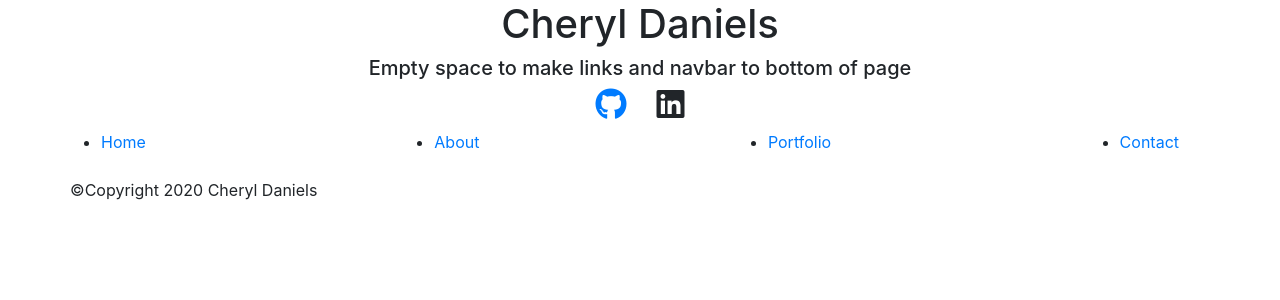
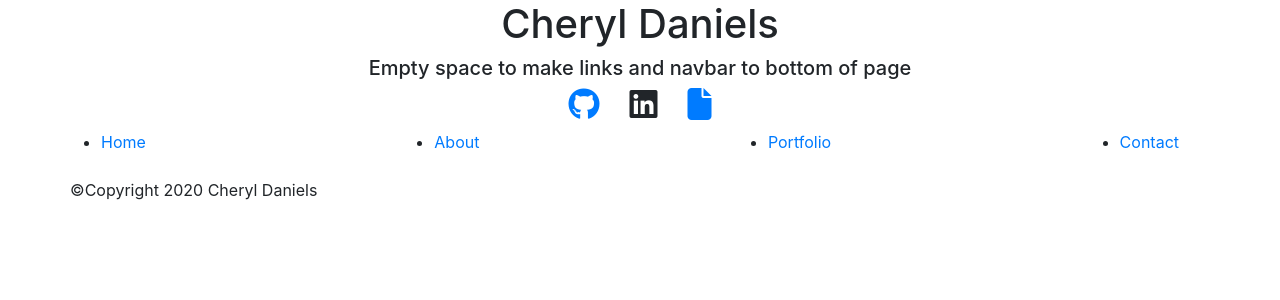
Before and after one commit to cheryld433/react-portfolio, a React (Create React App) app in the folder portfolio/: page / in a window 1280 px wide. Shown: the top 300 px of the page. Built offline with nearby package versions, Linux system fonts and the light colour scheme; a web font is replaced by a local one.

Commit message:
added resume to assets folder, added resume to homepage as a file

```diff
--- a/portfolio/src/pages/Home.js
+++ b/portfolio/src/pages/Home.js
@@ -1,8 +1,8 @@
 import React from "react";
 import { Col, Row } from "react-bootstrap";
-// import navbar
 import Navbar from "../components/Navbar";
-// import home.css
+import "../pages/Home.css";
+import Resume from "../assets/cheryl_daniels.pdf"
 // import resume
 
 // LOOK INTO REACT-REVEAL FOR ANIMATION OF THE WEBPAGE!!!!!!!
@@ -28,7 +28,7 @@ const Home = () => {
                                    <Col size="xs"><a href="https://github.com/cheryld433"><i className="fab fa-github fa-2x"></i></a></Col>
                                    <Col size="xs"><a href="https://www.linkedin.com/in/cheryl-daniels-17171619a/"></a><i className="fab fa-linkedin fa-2x"></i></Col>
                                    {/* need to add resume file  */}
-                                   {/* <Col size="xs"><a href={Resume} download><i className="fas fa-file fa-2x"></i></a></Col> */}
+                                   <Col size="xs"><a href={Resume} download><i className="fas fa-file fa-2x"></i></a></Col>
                                </Row>
                            </Row>
                            {/* may use react-reveal on navbar */}
@@ -48,7 +48,6 @@ const Home = () => {
   )
 }
 // need to attach resume;
-// need to create Navbar;
 // need to attach css;
 
 
```
Also changed, not shown: 1 other file (tests, documents, lock files or other folders).
